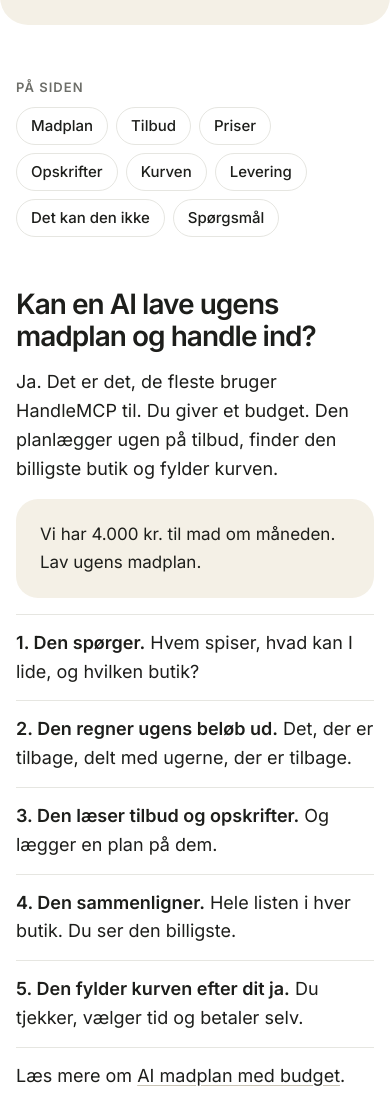
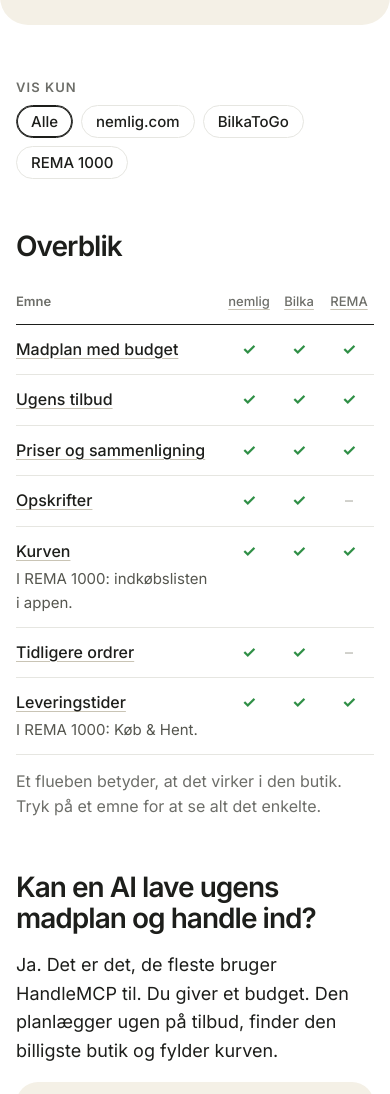
Before and after one commit to NJohansen/handlemcp.dk, a plain HTML site: page det-kan-den/index.html in a window 390 px wide. Shown: the part 531-1625 px from the top of the page. Drawn offline with Linux system fonts and the light colour scheme; no server answers.

Commit message:
✨ An overview first, and a filter per store
The page opens with one table: each topic, a mark per store, a link to its section. "Vis kun" hides the lines that do not work in the chosen store. On small screens the overview is the list of contents.

```diff
--- a/det-kan-den/index.html
+++ b/det-kan-den/index.html
@@ -144,6 +144,19 @@
 <main class="wrap">
 <div class="page">
 <article>
+<h2 id="overblik">Overblik</h2>
+<table class="cmp kan ov">
+<thead><tr><th>Emne</th><th><a href="/nemlig-mcp/">nemlig</a></th><th><a href="/bilkatogo-api/">Bilka</a></th><th><a href="/rema-1000-mcp/">REMA</a></th></tr></thead>
+<tbody>
+<tr><th><a href="#madplan">Madplan med budget</a></th><td><span class="ja" aria-label="Ja">✓</span></td><td><span class="ja" aria-label="Ja">✓</span></td><td><span class="ja" aria-label="Ja">✓</span></td></tr>
+<tr><th><a href="#tilbud">Ugens tilbud</a></th><td><span class="ja" aria-label="Ja">✓</span></td><td><span class="ja" aria-label="Ja">✓</span></td><td><span class="ja" aria-label="Ja">✓</span></td></tr>
+<tr><th><a href="#priser">Priser og sammenligning</a></th><td><span class="ja" aria-label="Ja">✓</span></td><td><span class="ja" aria-label="Ja">✓</span></td><td><span class="ja" aria-label="Ja">✓</span></td></tr>
+<tr><th><a href="#opskrifter">Opskrifter</a></th><td><span class="ja" aria-label="Ja">✓</span></td><td><span class="ja" aria-label="Ja">✓</span></td><td><span class="nej" aria-label="Nej">–</span></td></tr>
+<tr><th><a href="#kurv">Kurven</a><small>I REMA 1000: indkøbslisten i appen.</small></th><td><span class="ja" aria-label="Ja">✓</span></td><td><span class="ja" aria-label="Ja">✓</span></td><td><span class="ja" aria-label="Ja">✓</span></td></tr>
+<tr><th><a href="#kurv">Tidligere ordrer</a></th><td><span class="ja" aria-label="Ja">✓</span></td><td><span class="ja" aria-label="Ja">✓</span></td><td><span class="nej" aria-label="Nej">–</span></td></tr>
+<tr><th><a href="#levering">Leveringstider</a><small>I REMA 1000: Køb &amp; Hent.</small></th><td><span class="ja" aria-label="Ja">✓</span></td><td><span class="ja" aria-label="Ja">✓</span></td><td><span class="ja" aria-label="Ja">✓</span></td></tr>
+</tbody></table>
+<p class="small">Et flueben betyder, at det virker i den butik. Tryk på et emne for at se alt det enkelte.</p>
 <h2 id="madplan">Kan en AI lave ugens madplan og handle ind?</h2>
 <p>Ja. Det er det, de fleste bruger HandleMCP til. Du giver et budget. Den planlægger ugen på tilbud, finder den billigste butik og fylder kurven.</p>
 <div class="copy"><p>Vi har 4.000 kr. til mad om måneden. Lav ugens madplan.</p></div>
@@ -155,7 +168,6 @@
 <li><b>Den fylder kurven efter dit ja.</b> Du tjekker, vælger tid og betaler selv.</li>
 </ol>
 <p>Læs mere om <a href="/ai-madplan-budget/">AI madplan med budget</a>.</p>
-<p class="small">Tabellerne herunder viser alt det enkelte. Et flueben betyder, at det virker i den butik.</p>
 <h2 id="tilbud">Kan den finde ugens tilbud?</h2>
 <p>Ja. Den læser ugens tilbud i alle tre butikker, også varer du ikke selv ville søge på. Gratis varer kommer med.</p>
 <table class="cmp kan">
@@ -245,7 +257,7 @@
 <a class="btn" href="https://tally.so/r/ArKdkW?ref=seo-det-kan-den" data-tally="ArKdkW" data-sted="seo-det-kan-den">Skriv mig på ventelisten <i><svg viewBox="0 0 12 12" aria-hidden="true"><path d="M2 6h8M6.5 2.5L10 6l-3.5 3.5"/></svg></i></a>
 </div>
 </article>
-<aside class="toc" aria-label="På siden"><b>På siden</b><ul><li><a href="#madplan">Madplan</a></li><li><a href="#tilbud">Tilbud</a></li><li><a href="#priser">Priser</a></li><li><a href="#opskrifter">Opskrifter</a></li><li><a href="#kurv">Kurven</a></li><li><a href="#levering">Levering</a></li><li><a href="#ikke">Det kan den ikke</a></li><li><a href="#faq">Spørgsmål</a></li></ul></aside>
+<aside class="toc tocpick" aria-label="På siden"><b>På siden</b><ul><li><a href="#overblik">Overblik</a></li><li><a href="#madplan">Madplan</a></li><li><a href="#tilbud">Tilbud</a></li><li><a href="#priser">Priser</a></li><li><a href="#opskrifter">Opskrifter</a></li><li><a href="#kurv">Kurven</a></li><li><a href="#levering">Levering</a></li><li><a href="#ikke">Det kan den ikke</a></li><li><a href="#faq">Spørgsmål</a></li></ul><div class="pick" hidden><b>Vis kun</b><div role="group" aria-label="Vis kun det, der virker i én butik"><button type="button" aria-pressed="true">Alle</button><button type="button" data-store="1" aria-pressed="false">nemlig.com</button><button type="button" data-store="2" aria-pressed="false">BilkaToGo</button><button type="button" data-store="3" aria-pressed="false">REMA 1000</button></div></div></aside>
 </div>
 
 <div class="more"><h2>Læs også</h2><div class="cards"><a href="/installation/"><b>Installation for begyndere</b><span>Trin for trin på Mac og Windows. Ca. 10 minutter.</span></a><a href="/ai-madplan-budget/"><b>AI madplan med budget</b><span>En prompt til at kopiere, og hvad HandleMCP lægger til.</span></a><a href="/privatliv/"><b>Privatliv</b><span>Hvad der tælles, og hvad der aldrig forlader din computer.</span></a></div></div>
@@ -317,5 +329,20 @@
   Object.keys(map).forEach(function(id){var h=document.getElementById(id);if(h)io.observe(h)});
 })();
 </script>
+<script>
+// "Vis kun": hide the lines that do not work in the chosen store. Without JS every line shows.
+(function(){
+  var box=document.querySelector('.pick');if(!box)return;box.hidden=false;
+  var btns=[].slice.call(box.querySelectorAll('button'));
+  box.addEventListener('click',function(e){
+    var b=e.target.closest('button');if(!b)return;var n=+b.getAttribute('data-store')||0;
+    btns.forEach(function(x){x.setAttribute('aria-pressed',x===b)});
+    [].forEach.call(document.querySelectorAll('.kan:not(.ov)'),function(t){
+      var shown=0;[].forEach.call(t.tBodies[0].rows,function(r){var off=n&&r.cells[n].querySelector('.nej');r.hidden=!!off;if(!off)shown++});
+      t.hidden=!shown;
+    });
+  });
+})();
+</script>
 </body>
 </html>
--- a/sider.css
+++ b/sider.css
@@ -101,6 +101,12 @@ pre code{background:none;padding:0;font:inherit}
 .kan small{display:block;margin-top:2px;font-size:15px;font-weight:400;color:#55564f}
 .kan .ja{color:var(--green);font-weight:700}
 .kan .nej{color:#b9b9b2}
+.kan.ov th a{font-weight:500}
+.pick{margin-top:28px}
+.pick div{display:flex;flex-wrap:wrap;gap:8px}
+.pick button{font:500 15px var(--sans);color:var(--ink);background:#fff;border:1px solid var(--line);border-radius:999px;padding:6px 14px;cursor:pointer}
+.pick button:hover{border-color:var(--ink)}
+.pick button[aria-pressed="true"]{border-color:var(--ink);box-shadow:inset 0 0 0 1px var(--ink)}
 ol.rows{counter-reset:r}
 ol.rows li{counter-increment:r}
 ol.rows li::before{content:counter(r) ". ";font-weight:600}
@@ -150,7 +156,7 @@ footer .note{margin:40px 0 0;color:#4a4b3f}
 @media (max-width:1260px){nav ul li.wide{display:none}.ghmark{display:block}.ghw{display:none}}
 @media (max-width:1100px){nav ul a{padding:10px 9px}}
 @media (max-width:1040px){nav .navcta .lg{display:none}nav .navcta .sm{display:inline}}
-@media (max-width:1000px){nav ul a{padding:10px 5px}.page{grid-template-columns:1fr;gap:0}.toc{position:static;margin:28px 0 0;order:-1}.toc ul{border:0;display:flex;flex-wrap:wrap;gap:8px}.toc a,.toc a.on{margin:0;padding:6px 14px;border:1px solid var(--line);border-radius:999px;font-weight:500;color:var(--ink)}.toc a:hover{border-color:var(--ink)}}
+@media (max-width:1000px){nav ul a{padding:10px 5px}.page{grid-template-columns:1fr;gap:0}.toc{position:static;margin:28px 0 0;order:-1}.toc ul{border:0;display:flex;flex-wrap:wrap;gap:8px}.toc a,.toc a.on{margin:0;padding:6px 14px;border:1px solid var(--line);border-radius:999px;font-weight:500;color:var(--ink)}.toc a:hover{border-color:var(--ink)}.tocpick>b,.tocpick>ul{display:none}.pick{margin-top:0}.pick b{display:block;margin-bottom:8px}}
 @media (max-width:960px){nav ul a{padding:10px 3px}}
 @media (max-width:900px){.navwrap{padding-top:12px}.navbox{min-height:56px;padding:8px 12px}nav .navcta{min-height:56px;padding:6px 8px 6px 16px}nav ul li.opt{display:none}.doodle.d2{display:none}}
 @media (max-width:640px){.wrap{padding:0 16px}.top{padding-bottom:44px;border-radius:0 0 28px 28px}.intro{padding-top:24px}.crumbs{margin-bottom:20px}.lead{font-size:19px}.doodles{display:none}.steps{grid-template-columns:1fr}h2{margin-top:52px}pre{font-size:12.5px;padding:16px}.chat{padding:18px;border-radius:22px}.faq summary{font-size:18px;padding:10px 10px 10px 18px}.faq summary::after{width:34px;height:34px}.faq p{padding:4px 18px 22px}.cta{padding:26px 20px}.cta .btn{white-space:normal}footer .cols{grid-template-columns:1fr 1fr;gap:24px}}
```
